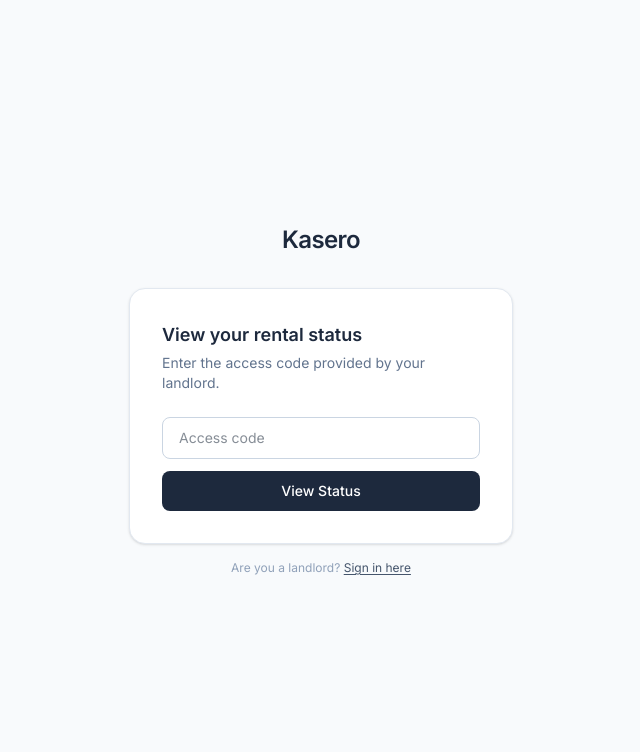
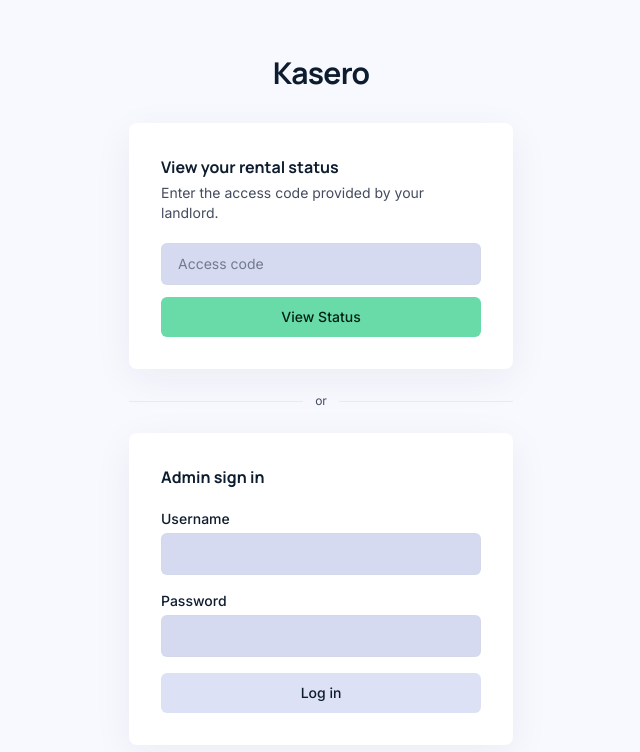
Before and after one commit to doccerz/kasero, a Next.js app in the folder apps/web/: page / in a window 1280 px wide. Shown: the top 752 px of the page, without its empty margins (319-959 px from the left). Built offline with nearby package versions, Linux system fonts and the light colour scheme; no server answers.

Commit message:
feat: combined landing page with access code + admin login; redirect if logged in

```diff
--- a/apps/web/app/admin/login/page.tsx
+++ b/apps/web/app/admin/login/page.tsx
@@ -1,5 +1,5 @@
-import LoginForm from './login-form';
+import { redirect } from 'next/navigation';
 
 export default function LoginPage() {
-    return <LoginForm />;
+    redirect('/');
 }
--- a/apps/web/app/admin/login/login-form.tsx
+++ b/apps/web/app/landing-page.tsx
@@ -3,25 +3,31 @@
 import { useState } from 'react';
 import { useRouter } from 'next/navigation';
 
-export default function LoginForm() {
+export default function LandingPage() {
+    const [code, setCode] = useState('');
     const [username, setUsername] = useState('');
     const [password, setPassword] = useState('');
     const [error, setError] = useState<string | null>(null);
     const [loading, setLoading] = useState(false);
     const router = useRouter();
 
-    async function handleSubmit(e: React.FormEvent) {
+    function handleAccessCode(e: React.FormEvent) {
+        e.preventDefault();
+        if (code.trim()) {
+            router.push('/public/' + code.trim());
+        }
+    }
+
+    async function handleLogin(e: React.FormEvent) {
         e.preventDefault();
         setError(null);
         setLoading(true);
-
         try {
             const res = await fetch('/api/auth/login', {
                 method: 'POST',
                 headers: { 'Content-Type': 'application/json' },
                 body: JSON.stringify({ username, password }),
             });
-
             if (res.ok) {
                 router.push('/admin/spaces');
             } else {
@@ -36,15 +42,46 @@ export default function LoginForm() {
     }
 
     return (
-        <div className="min-h-screen bg-[var(--surface)] flex items-center justify-center px-4">
+        <div className="min-h-screen bg-[var(--surface)] flex flex-col items-center justify-center px-4 py-10">
             <div className="w-full max-w-sm">
                 <div className="mb-8 text-center">
                     <span className="text-3xl font-bold tracking-tight text-[var(--tertiary)] font-[family-name:var(--font-display)]">Kasero</span>
-                    <p className="text-sm text-[var(--on-surface-variant)] mt-1">Admin Portal</p>
                 </div>
+
+                {/* Tenant: access code */}
                 <div className="bg-[var(--surface-container-lowest)] rounded-lg shadow-[0_10px_40px_rgba(13,28,46,0.06)] p-8">
-                    <h1 className="text-lg font-semibold text-[var(--on-surface)] font-[family-name:var(--font-display)] mb-6">Sign in</h1>
-                    <form onSubmit={handleSubmit} className="space-y-4">
+                    <h2 className="text-base font-semibold text-[var(--on-surface)] font-[family-name:var(--font-display)] mb-1">View your rental status</h2>
+                    <p className="text-sm text-[var(--on-surface-variant)] mb-5">
+                        Enter the access code provided by your landlord.
+                    </p>
+                    <form onSubmit={handleAccessCode} className="space-y-3">
+                        <input
+                            type="text"
+                            value={code}
+                            onChange={(e) => setCode(e.target.value)}
+                            placeholder="Access code"
+                            className="w-full bg-[var(--surface-container-highest)] border border-[var(--outline-variant)]/15 rounded-md px-4 py-2.5 text-sm text-[var(--on-surface)] focus:outline-none focus:ring-2 focus:ring-[var(--primary-fixed-dim)]"
+                        />
+                        <button
+                            type="submit"
+                            className="w-full bg-[var(--primary-fixed-dim)] text-[var(--on-primary-fixed)] rounded-md px-4 py-2.5 text-sm font-medium hover:opacity-90 transition-opacity"
+                        >
+                            View Status
+                        </button>
+                    </form>
+                </div>
+
+                {/* Divider */}
+                <div className="flex items-center gap-3 my-6">
+                    <div className="flex-1 h-px bg-[var(--outline-variant)]/30" />
+                    <span className="text-xs text-[var(--on-surface-variant)]">or</span>
+                    <div className="flex-1 h-px bg-[var(--outline-variant)]/30" />
+                </div>
+
+                {/* Admin: login */}
+                <div className="bg-[var(--surface-container-lowest)] rounded-lg shadow-[0_10px_40px_rgba(13,28,46,0.06)] p-8">
+                    <h2 className="text-base font-semibold text-[var(--on-surface)] font-[family-name:var(--font-display)] mb-5">Admin sign in</h2>
+                    <form onSubmit={handleLogin} className="space-y-4">
                         <div>
                             <label
                                 htmlFor="username"
@@ -85,7 +122,7 @@ export default function LoginForm() {
                         <button
                             type="submit"
                             disabled={loading}
-                            className="w-full bg-[var(--primary-fixed-dim)] text-[var(--on-primary-fixed)] rounded-md px-4 py-2.5 text-sm font-medium hover:opacity-90 transition-opacity disabled:opacity-50 disabled:cursor-not-allowed"
+                            className="w-full bg-[var(--surface-container-high)] text-[var(--on-surface)] rounded-md px-4 py-2.5 text-sm font-medium hover:opacity-90 transition-opacity disabled:opacity-50 disabled:cursor-not-allowed"
                         >
                             {loading ? 'Signing in…' : 'Log in'}
                         </button>
--- a/apps/web/app/page.tsx
+++ b/apps/web/app/page.tsx
@@ -1,54 +1,26 @@
-'use client';
+import { cookies } from 'next/headers';
+import { redirect } from 'next/navigation';
+import LandingPage from './landing-page';
 
-import Link from 'next/link';
-import { useState } from 'react';
-import { useRouter } from 'next/navigation';
+function isJwtValid(token: string): boolean {
+    try {
+        const parts = token.split('.');
+        if (parts.length !== 3) return false;
+        const payload = JSON.parse(
+            atob(parts[1].replace(/-/g, '+').replace(/_/g, '/'))
+        );
+        if (payload.exp && payload.exp < Math.floor(Date.now() / 1000)) return false;
+        return true;
+    } catch {
+        return false;
+    }
+}
 
-export default function HomePage() {
-    const [code, setCode] = useState('');
-    const router = useRouter();
-
-    function handleSubmit(e: React.FormEvent) {
-        e.preventDefault();
-        if (code.trim()) {
-            router.push('/public/' + code.trim());
-        }
+export default async function HomePage() {
+    const cookieStore = await cookies();
+    const token = cookieStore.get('auth_token')?.value;
+    if (token && isJwtValid(token)) {
+        redirect('/admin/spaces');
     }
-
-    return (
-        <div className="min-h-screen bg-slate-50 flex flex-col items-center justify-center px-4">
-            <div className="w-full max-w-sm">
-                <div className="mb-8 text-center">
-                    <span className="text-2xl font-bold tracking-tight text-slate-800">Kasero</span>
-                </div>
-                <div className="bg-white rounded-2xl border border-slate-200 shadow-sm p-8">
-                    <h1 className="text-lg font-semibold text-slate-800 mb-1">View your rental status</h1>
-                    <p className="text-sm text-slate-500 mb-6">
-                        Enter the access code provided by your landlord.
-                    </p>
-                    <form onSubmit={handleSubmit} className="space-y-3">
-                        <input
-                            type="text"
-                            value={code}
-                            onChange={(e) => setCode(e.target.value)}
-                            placeholder="Access code"
-                            className="w-full border border-slate-300 rounded-lg px-4 py-2.5 text-sm focus:outline-none focus:ring-2 focus:ring-slate-500 focus:border-transparent"
-                        />
-                        <button
-                            type="submit"
-                            className="w-full bg-slate-800 text-white rounded-lg px-4 py-2.5 text-sm font-medium hover:bg-slate-700 transition-colors"
-                        >
-                            View Status
-                        </button>
-                    </form>
-                </div>
-                <p className="mt-4 text-center text-xs text-slate-400">
-                    Are you a landlord?{' '}
-                    <Link href="/admin/login" className="text-slate-600 hover:text-slate-800 underline underline-offset-2 transition-colors">
-                        Sign in here
-                    </Link>
-                </p>
-            </div>
-        </div>
-    );
+    return <LandingPage />;
 }
```
